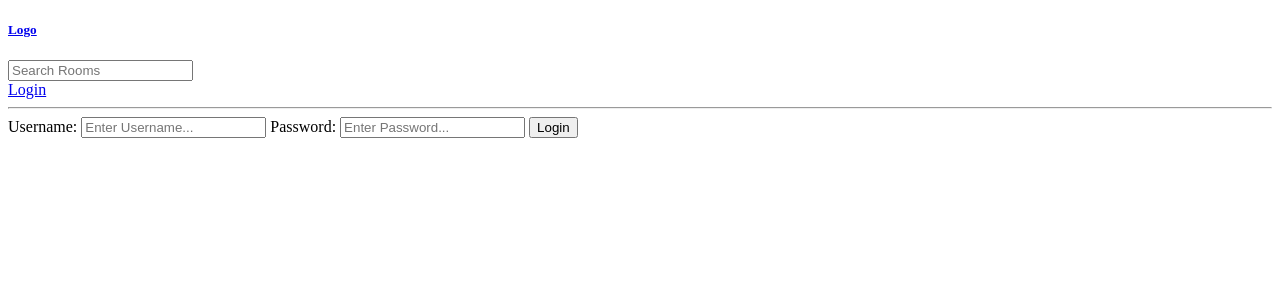
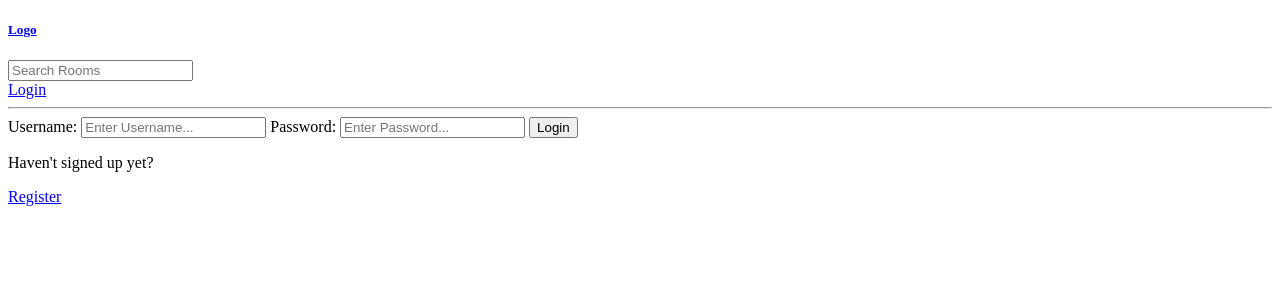
Before and after one commit to Usman-Ubaid/studybud, a Django app: page /login/ in a window 1280 px wide. Shown: the top 300 px of the page. Run offline with Django 5.2, Linux system fonts and the light colour scheme.

Commit message:
user registration

```diff
--- a/base/templates/base/login_register.html
+++ b/base/templates/base/login_register.html
@@ -1,7 +1,5 @@
-{% extends 'main.html' %}
-
-{% block content %}
-
+{% extends 'main.html' %} {% block content %} {% if page == 'login' %}
+<div>
   <form method="POST" action="">
     {% csrf_token %}
 
@@ -12,6 +10,21 @@
     <input type="password" name="password" placeholder="Enter Password..." />
 
     <input type="submit" value="Login" />
+
+    <p>Haven't signed up yet?</p>
+    <a href="{% url 'register' %}">Register</a>
   </form>
+</div>
 
-{% endblock content %}
+{% else %}
+<div>
+  <form method="POST" action="">
+    {% csrf_token %} {{form.as_p}}
+    <input type="submit" value="Register" />
+
+    <p>Already signed up?</p>
+    <a href="{% url 'login' %}">Login</a>
+  </form>
+</div>
+
+{%endif%} {% endblock content %}
--- a/base/urls.py
+++ b/base/urls.py
@@ -4,6 +4,8 @@ from . import views
 urlpatterns = [
     path('login/', views.login_page, name="login"),
     path('logout/', views.logout_user, name="logout"),
+    path('register/', views.register_user, name="register"),
+
     path('', views.home, name="home"),
     path('room/<str:pk>', views.room, name="room"),
     path('create-room', views.create_room, name="create-room"),
--- a/base/views.py
+++ b/base/views.py
@@ -3,6 +3,7 @@ from django.db.models import Q
 from django.contrib.auth.models import User
 from django.contrib.auth import authenticate, login, logout
 from django.contrib.auth.decorators import login_required
+from django.contrib.auth.forms import UserCreationForm
 from django.contrib import messages
 from django.http import HttpResponse
 from .models import Room, Topic
@@ -12,7 +13,7 @@ from .forms import RoomForm
 # Create your views here.
 
 def login_page(request):
-
+  page = 'login'
   if request.user.is_authenticated:
     return redirect('home')
 
@@ -33,12 +34,27 @@ def login_page(request):
       return redirect('home')
     else:
       messages.error(request, "Incorrect username or password.")
-  context={}
+  context={"page": page}
   return render(request, 'base/login_register.html',context)
 
 def logout_user(request):
   logout(request)
   return redirect("home")
+
+def register_user(request):
+  form = UserCreationForm()
+  if request.method == "POST":
+    form = UserCreationForm(request.POST)
+    if form.is_valid():
+      user = form.save(commit=False)
+      user.username = user.username.lower()
+      user.save()
+      login(request, user)
+      return redirect("home")
+    else:
+      messages.error(request, "An error occured during registration.")
+
+  return render(request, 'base/login_register.html', {"form":form})
 
 def home(request):
   q = request.GET.get('q') if request.GET.get('q') != None else ''
--- a/templates/navbar.html
+++ b/templates/navbar.html
@@ -7,6 +7,7 @@
 </form>
 
 {% if request.user.is_authenticated %}
+<p>Hello {{request.user}}</p>
 <a href="{% url 'logout' %}">Logout</a>
 {%else%}
 <a href="{% url 'login' %}">Login</a>
```
Also changed, not shown: db.sqlite3. Lines whose indentation alone changed are shown as unchanged.
